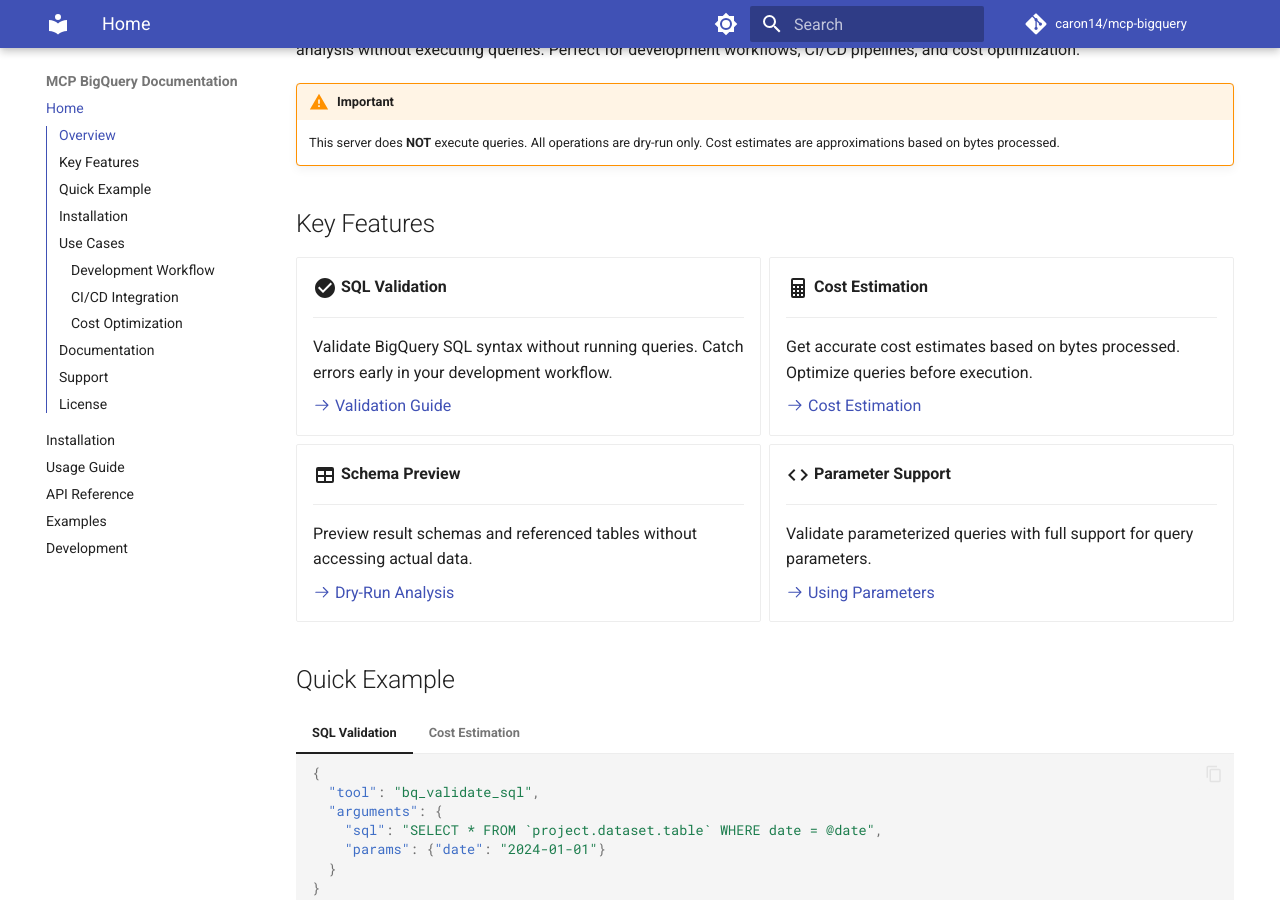
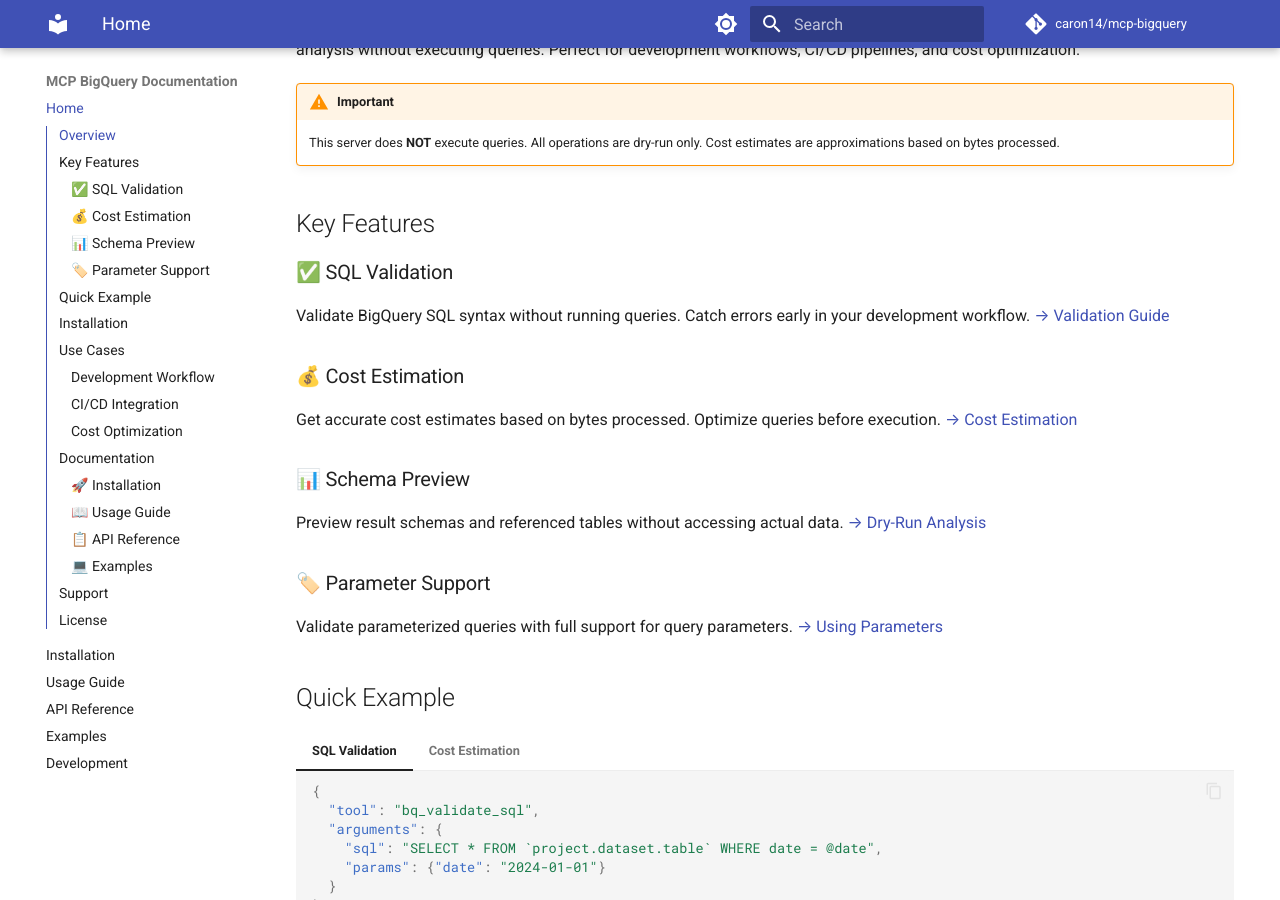
Before and after one commit to caron14/mcp-bigquery, an MkDocs documentation site: the page built from docs/index.md, in a window 1280 px wide and 900 px high, scrolled down 394 px. Built offline with MkDocs 1.6.1 and Material for MkDocs 9.7.7, drawn with Linux system fonts in a browser that asks for light colours; comment, search, counter and statistics services are not loaded; part of the change alters nothing that is shown.

```diff
--- a/docs/index.md
+++ b/docs/index.md
@@ -22,41 +22,21 @@ The `mcp-bigquery` package provides a Model Context Protocol (MCP) server that e
 
 ## Key Features
 
-<div class="grid cards" markdown>
+### ✅ SQL Validation
+Validate BigQuery SQL syntax without running queries. Catch errors early in your development workflow.
+[→ Validation Guide](usage.md#sql-validation)
 
--   :material-check-circle:{ .lg .middle } **SQL Validation**
+### 💰 Cost Estimation
+Get accurate cost estimates based on bytes processed. Optimize queries before execution.
+[→ Cost Estimation](usage.md#dry-run-analysis)
 
-    ---
+### 📊 Schema Preview
+Preview result schemas and referenced tables without accessing actual data.
+[→ Dry-Run Analysis](usage.md#dry-run-analysis)
 
-    Validate BigQuery SQL syntax without running queries. Catch errors early in your development workflow.
-
-    [:octicons-arrow-right-24: Validation Guide](usage.md#sql-validation)
-
--   :material-calculator:{ .lg .middle } **Cost Estimation**
-
-    ---
-
-    Get accurate cost estimates based on bytes processed. Optimize queries before execution.
-
-    [:octicons-arrow-right-24: Cost Estimation](usage.md#dry-run-analysis)
-
--   :material-table:{ .lg .middle } **Schema Preview**
-
-    ---
-
-    Preview result schemas and referenced tables without accessing actual data.
-
-    [:octicons-arrow-right-24: Dry-Run Analysis](usage.md#dry-run-analysis)
-
--   :material-code-tags:{ .lg .middle } **Parameter Support**
-
-    ---
-
-    Validate parameterized queries with full support for query parameters.
-
-    [:octicons-arrow-right-24: Using Parameters](usage.md#using-parameters)
-
-</div>
+### 🏷️ Parameter Support
+Validate parameterized queries with full support for query parameters.
+[→ Using Parameters](usage.md#using-parameters)
 
 ## Quick Example
 
@@ -146,25 +126,17 @@ uv pip install mcp-bigquery
 
 ## Documentation
 
-<div class="grid cards" markdown>
+### 🚀 [Installation](installation.md)
+Setup, authentication, and configuration
 
--   :material-rocket-launch:{ .lg .middle } **[Installation](installation.md)**
+### 📖 [Usage Guide](usage.md)
+SQL validation, dry-run analysis, and best practices
 
-    Setup, authentication, and configuration
+### 📋 [API Reference](api-reference.md)
+Complete tool documentation and schemas
 
--   :material-book-open-variant:{ .lg .middle } **[Usage Guide](usage.md)**
-
-    SQL validation, dry-run analysis, and best practices
-
--   :material-api:{ .lg .middle } **[API Reference](api-reference.md)**
-
-    Complete tool documentation and schemas
-
--   :material-code-braces:{ .lg .middle } **[Examples](examples.md)**
-
-    Real-world queries and patterns
-
-</div>
+### 💻 [Examples](examples.md)
+Real-world queries and patterns
 
 ## Support
 
--- a/mkdocs.yml
+++ b/mkdocs.yml
@@ -73,6 +73,7 @@ plugins:
   - search
   - minify:
       minify_html: true
+  - social
 
 extra:
   social:
--- a/requirements-docs.txt
+++ b/requirements-docs.txt
@@ -1,4 +1,6 @@
 mkdocs>=1.5.3
-mkdocs-material>=9.5.0
+mkdocs-material[imaging]>=9.5.0
 mkdocs-minify-plugin>=0.8.0
 pymdown-extensions>=10.7
+pillow>=10.0.0
+cairosvg>=2.6.0
```
Also changed, not shown: 1 other file.
